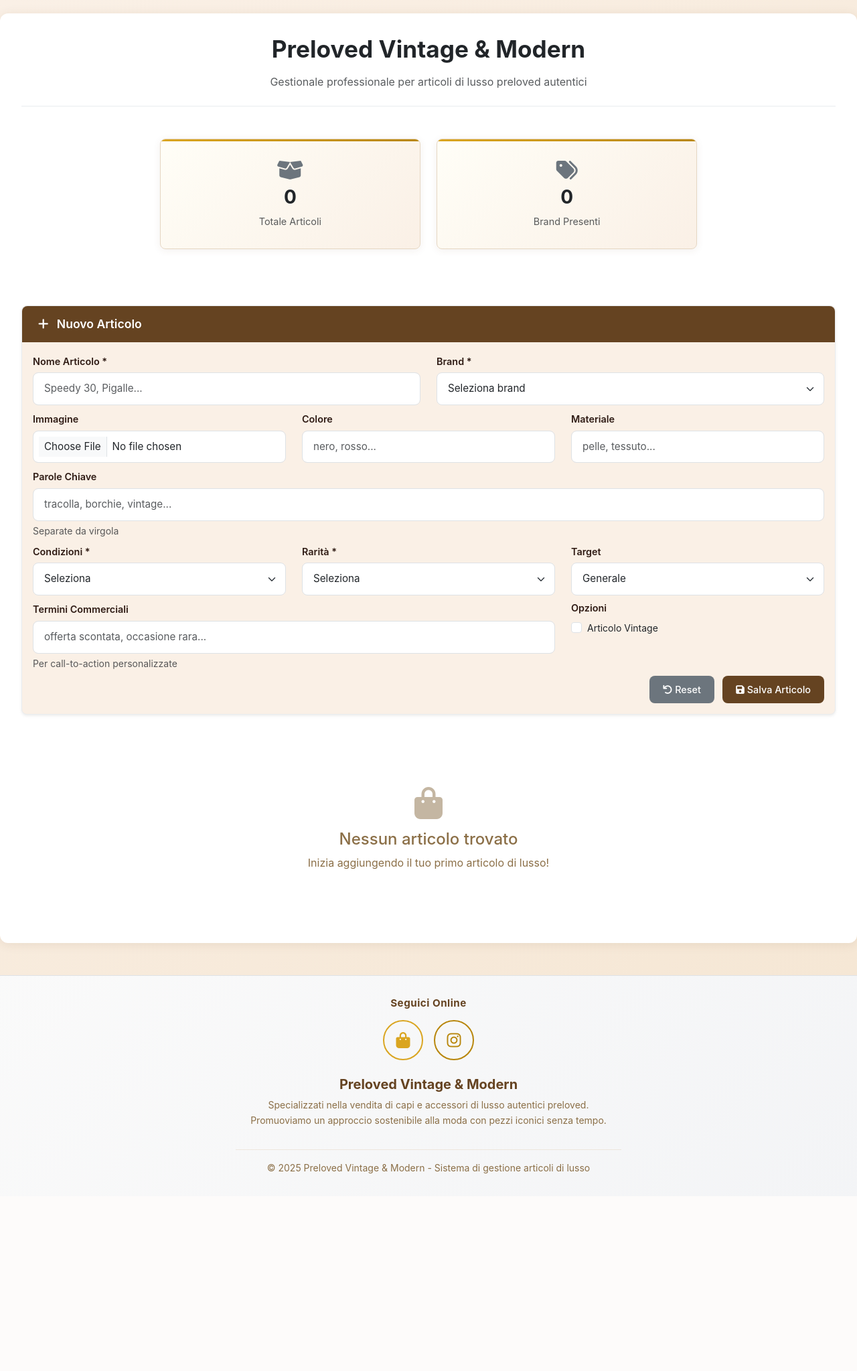
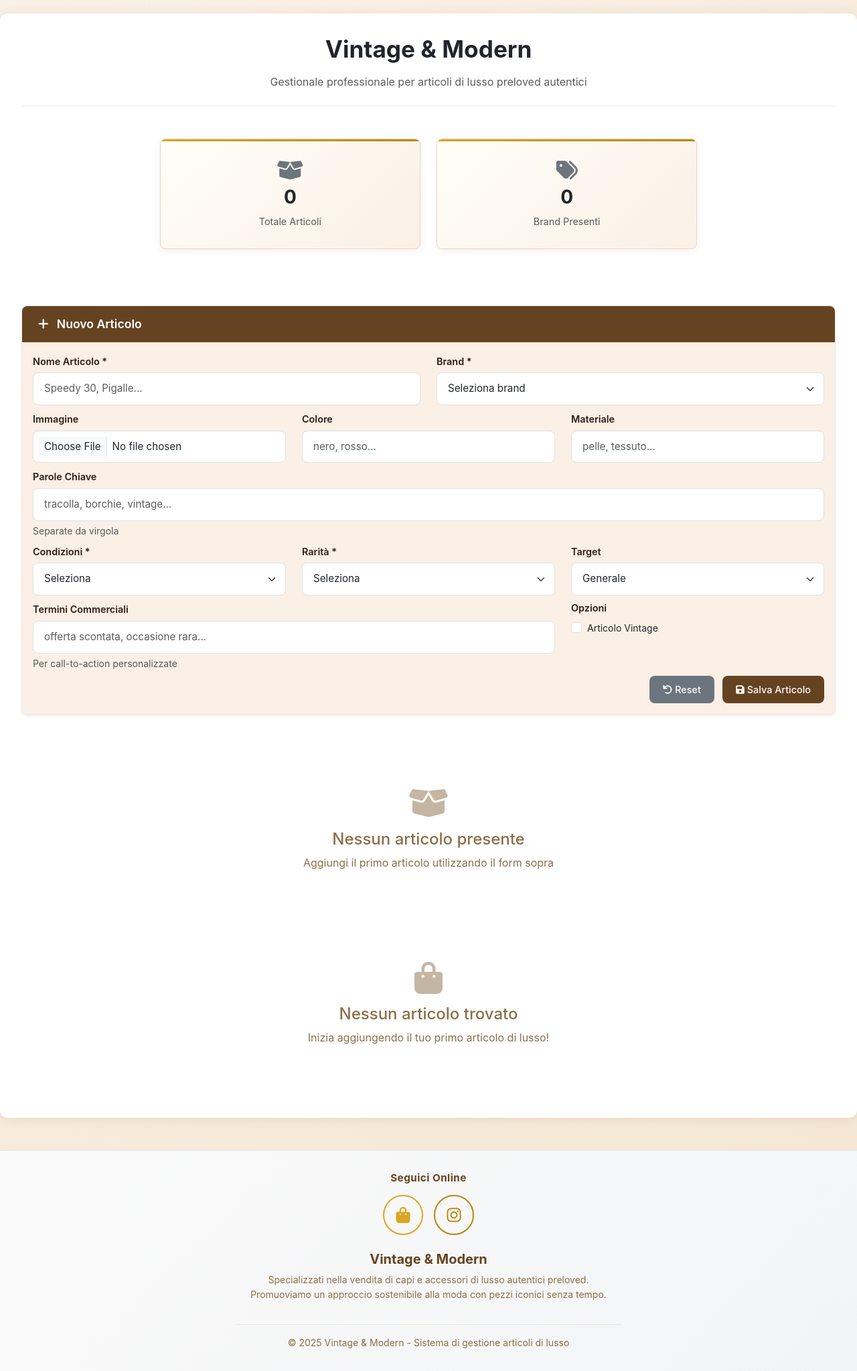
Before and after one commit to FlavioLombardi95/dist_gestionale, a Flask app: page / in a window 1280 px wide. Shown: the whole page at 67% size. Before the commit the page ends 1752 px from the top, so only its background shows below. Run offline with Flask 3, Linux system fonts and the light colour scheme; data that the repository does not hold is empty; some libraries are stand-ins or nearby versions.

Commit message:
🎯 Fix brand: rimuove 'Preloved', colori LV su hover, bug 'nessun articolo trovato'

```diff
--- a/templates/index.html
+++ b/templates/index.html
@@ -3,7 +3,7 @@
 <head>
     <meta charset="UTF-8">
     <meta name="viewport" content="width=device-width, initial-scale=1.0">
-    <title>Preloved Vintage & Modern - Gestionale Articoli di Lusso</title>
+    <title>Vintage & Modern - Gestionale Articoli di Lusso</title>
     <link href="https://cdn.jsdelivr.net/npm/bootstrap@5.3.0/dist/css/bootstrap.min.css" rel="stylesheet">
     <link href="https://cdnjs.cloudflare.com/ajax/libs/font-awesome/6.0.0/css/all.min.css" rel="stylesheet">
     <link href="https://cdnjs.cloudflare.com/ajax/libs/animate.css/4.1.1/animate.min.css" rel="stylesheet">
@@ -445,7 +445,7 @@
         <!-- Header migliorato -->
         <div class="header-section text-center mb-5">
             <h1 class="display-5 fw-bold text-dark mb-3">
-                Preloved Vintage & Modern
+                Vintage & Modern
             </h1>
             <p class="lead text-muted">Gestionale professionale per articoli di lusso preloved autentici</p>
         </div>
@@ -1087,7 +1087,23 @@
 
             brands.forEach((brand, index) => {
                 const btn = document.createElement('button');
-                btn.className = 'btn btn-outline-primary brand-btn animate__animated animate__fadeInUp shadow-sm';
+                                    btn.className = 'btn brand-btn animate__animated animate__fadeInUp shadow-sm';
+                    btn.style.cssText = `
+                        border: 2px solid var(--primary-color);
+                        color: var(--primary-color);
+                        background: white;
+                        transition: all 0.3s ease;
+                    `;
+                    btn.onmouseover = function() {
+                        this.style.background = 'var(--primary-color)';
+                        this.style.color = 'white';
+                        this.style.borderColor = 'var(--primary-color)';
+                    };
+                    btn.onmouseout = function() {
+                        this.style.background = 'white';
+                        this.style.color = 'var(--primary-color)';
+                        this.style.borderColor = 'var(--primary-color)';
+                    };
                 btn.style.animationDelay = `${index * 0.1}s`;
                 btn.innerHTML = `<strong class="text-dark">${brand}</strong><br><small class="text-muted">${articoli.filter(a => a.brand === brand).length} articoli</small>`;
                 btn.onclick = () => {
@@ -1115,6 +1131,16 @@
                                 <i class="fas fa-search"></i>
                                 <h4>Nessun articolo trovato per ${brandSelezionato}</h4>
                                 <p>Prova a modificare i filtri di ricerca</p>
+                            </div>
+                        </div>
+                    `;
+                } else {
+                    container.innerHTML = `
+                        <div class="col-12">
+                            <div class="empty-state">
+                                <i class="fas fa-box-open"></i>
+                                <h4>Nessun articolo presente</h4>
+                                <p>Aggiungi il primo articolo utilizzando il form sopra</p>
                             </div>
                         </div>
                     `;
@@ -1188,11 +1214,11 @@
 
         // Torna ai brand
         document.getElementById('backToBrands').addEventListener('click', () => {
+            brandSelezionato = null;  // Reset prima di tutto
+            document.getElementById('articoliList').innerHTML = '';  // Pulisci la lista
             mostraBrand(articoliGlobal);
-            mostraArticoli([]);
             document.getElementById('backToBrands').classList.add('d-none');
             document.getElementById('searchContainer').style.display = 'none';
-            brandSelezionato = null;
         });
 
 
@@ -1321,7 +1347,7 @@
             <!-- Company Info -->
             <div class="mb-3">
                 <h5 class="fw-bold mb-2" style="color: var(--primary-color);">
-                    Preloved Vintage & Modern
+                    Vintage & Modern
                 </h5>
                 <p class="small mb-0" style="color: #8B6F47; line-height: 1.6;">
                     Specializzati nella vendita di capi e accessori di lusso autentici preloved.<br>
@@ -1332,7 +1358,7 @@
             <!-- Copyright -->
             <hr style="border-color: var(--accent-color); margin: 2rem 0 1rem 0;">
             <p class="small mb-0" style="color: #8B6F47;">
-                © 2025 Preloved Vintage & Modern - Sistema di gestione articoli di lusso
+                © 2025 Vintage & Modern - Sistema di gestione articoli di lusso
             </p>
         </div>
     </footer>
```
